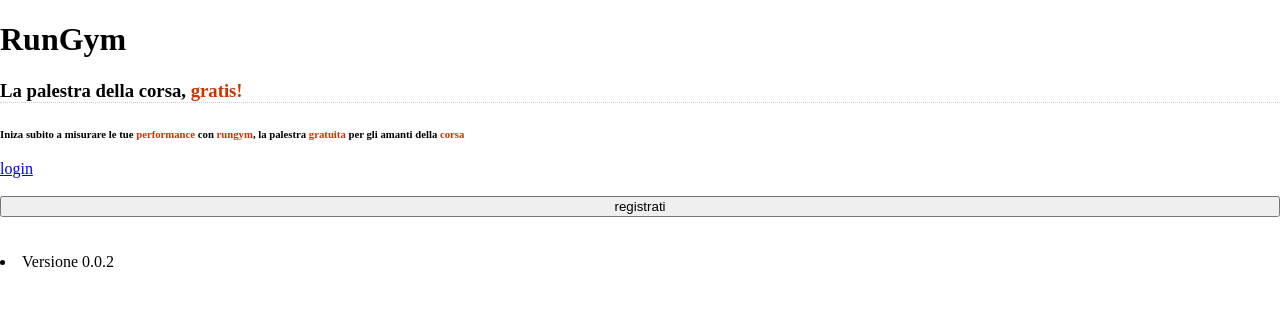
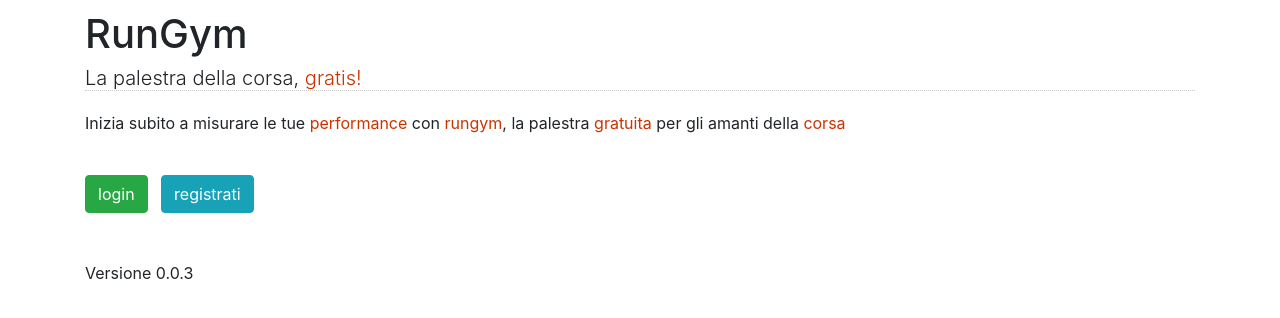
Before and after one commit to etrusco74/rungym-mobile, a PHP site: page /source/index.html in a window 1280 px wide. Shown: the top 318 px of the page. Run offline with PHP 8.4, Linux system fonts and the light colour scheme; some libraries are stand-ins or nearby versions.

Commit message:
twitter bootstrap mod

```diff
--- a/source/css/run/style.css
+++ b/source/css/run/style.css
@@ -4,11 +4,7 @@ body {
 	height: 100%;
 	margin: 0;
 	padding: 0;
-}
-
-#map_canvas {
-    width: 250px;
-    height: 200px;
+    padding: 10px;
 }
 
 #res {font-size: 12pt;color: #cc3300}
--- a/source/index.html
+++ b/source/index.html
@@ -3,13 +3,14 @@
 <head>
 
     <meta charset="utf-8">
-    <meta name="viewport" content="width=device-width, initial-scale=1">
+    <meta name="viewport" content="width=device-width, initial-scale=1.0">
     <meta name="keywords" content="rungym, run, allenamento, corsa, training" />
     <meta name="description" content="rungym, your personal trainer" />
     <meta name="author" content="Alessandro De Marchi - ademarchi74@gmail.com" />
 
     <!-- css ext -->
-    <link rel="stylesheet" href="css/ext/gumby.css" type="text/css" />
+    <link rel="stylesheet" href="css/ext/bootstrap.min.css" media="screen">
+    <link rel="stylesheet" href="css/ext/bootstrap-responsive.min.css">
 
     <!-- css run -->
     <link rel="stylesheet" href="css/run/style.css" type="text/css"  />
@@ -22,8 +23,7 @@
     <script type="text/javascript" src="js/lib/underscore-1.4.4.min.js"></script>
     <script type="text/javascript" src="js/lib/backbone-1.0.0.min.js"></script>
     <script type="text/javascript" src="js/lib/js-model.min.js"></script>
-    <script type="text/javascript" src="js/lib/modernizr-2.6.2.min.js"></script>
-    <script type="text/javascript" src="js/lib/gumby.min.js"></script>
+    <script type="text/javascript" src="js/lib/bootstrap.min.js"></script>
     <script type="text/javascript" src="js/lib/jquery.validate.min.js"></script>
 
     <!-- js app -->
--- a/source/js/app.js
+++ b/source/js/app.js
@@ -68,7 +68,7 @@ app = {
 
         testJsonUrl : 'js/events.json',
 
-        version : '0.0.2'
+        version : '0.0.3'
     },
 
     /** app global variables **/
--- a/source/js/templates/app.templates.activity.html
+++ b/source/js/templates/app.templates.activity.html
@@ -1,27 +1,24 @@
 <!-- Activity -->
 <div class="container">
 
-    <div class="row">
-        <div class="twelve columns special head">
+    <div class="row-fluid">
+        <div class="span12">
             <h1>RunGym</h1>
             <h3 class="lead">Seleziona attività</h3>
         </div>
     </div>
-
-    <div class="row">
-        <div class="twelve columns">
-            <div class="picker">
-                <select name='activity' id='activity' data-theme='a' data-iconpos="left">
-                    <option value="0" selected>seleziona l'attività sportiva</option>
-                </select>
-                <br><br>
-            </div>
+    <div class="row-fluid">
+        <div class="span12">
+            <label>Attività</label>
+            <select name='activity' id='activity'>
+                <option value="0" selected>seleziona l'attività sportiva</option>
+            </select>
         </div>
     </div>
-
-    <div class="row">
-        <div class="twelve columns">
-            <div class="large primary btn"><button id="btnGo">vai</button></div>
-        	<div class="large secondary btn"><button id="btnDashboard" style="width: 100%">dashboard</button></div>
+    <br><br>
+    <div class="row-fluid">
+        <div class="span12">
+            <button id="btnGo" class="btn btn-success btn-large">vai</button>
+        	<button id="btnDashboard" class="btn btn-danger btn-large">dashboard</button>
     	</div>
     </div>
--- a/source/js/templates/app.templates.dashboard.html
+++ b/source/js/templates/app.templates.dashboard.html
@@ -1,36 +1,21 @@
 <!-- Dashboard -->
 <div class="container">
 
-    <div class="row">
-        <div class="twelve columns special head">
+    <div class="row-fluid">
+        <div class="span12">
             <h1>RunGym</h1>
             <h3 class="lead">Bentornato <span id='redcolor'><%= name %></span></h3>
         </div>
     </div>
 
-    <div class="row">
-        <div class="twelve columns">
-            <div class="large primary btn" style="width:100%;"><a href='#activity'>allenati</a></div><br><br>
-            <!--<div class="large primary btn" style="width:100%;"><button id="btnAllenamento" style="width: 100%">allenati</button></div><br><br>//-->
+    <div class="row-fluid">
+        <div class="span12">
+            <a href='#activity' class="btn btn-success btn-large btn-block">allenati</a>
+            &nbsp;
+            <a href='#profile' class="btn btn-info btn-large btn-block">profilo</a>
+            &nbsp;
+            <a href='#send' class="btn btn-warning btn-large btn-block" id="trasf">trasferisci</a>
+            &nbsp;
+            <button id="btnLogout" class="btn btn-danger btn-large btn-block">esci</button>
         </div>
     </div>
-
-    <div class="row">
-        <div class="twelve columns">
-            <div class="large secondary btn" style="width:100%;"><a href='#profile'>profilo</a></div><br><br>
-            <!--<div class="large secondary btn" style="width:100%;"><button id="btnProfilo" style="width: 100%">profilo</button></div><br><br>//-->
-        </div>
-    </div>
-
-    <div class="row" id="trasf">
-        <div class="twelve columns">
-            <div class="large warning btn" style="width:100%;"><a href='#send'>trasferisci</a></div><br><br>
-            <!--<div class="large warning btn" style="width:100%;"><button id="btnTrasferimento" style="width: 100%">trasferisci</button></div><br><br>//-->
-        </div>
-    </div>
-
-    <div class="row">
-        <div class="twelve columns">
-            <div class="large danger btn" style="width:100%;"><button id="btnLogout" style="width: 100%">esci</button></div>
-        </div>
-    </div>
--- a/source/js/templates/app.templates.index.html
+++ b/source/js/templates/app.templates.index.html
@@ -1,38 +1,27 @@
 <!-- Index -->
 <div class="container">
 
-    <div class="row">
-        <div class="twelve columns special head">
+    <div class="row-fluid">
+        <div class="span12">
             <h1>RunGym</h1>
             <h3 class="lead">La palestra della corsa, <span id='redcolor'>gratis!</span></h3>
-            <h6 class="lead">Iniza subito a misurare le tue <span id='redcolor'>performance</span> con <span id='redcolor'>rungym</span>,
+            <p>Inizia subito a misurare le tue <span id='redcolor'>performance</span> con <span id='redcolor'>rungym</span>,
                 la palestra <span id='redcolor'>gratuita</span> per gli amanti della <span id='redcolor'>corsa</span>
-            </h6>
-        </div>
-    </div>
-    <!--
-    <div class="row">
-        <div class="twelve columns">
-            <div class="large primary btn" style="width:100%;"><button id="btnLogin" style="width: 100%">login</button></div>
-        </div>
-    </div>
-    //-->
-    <div class="row">
-        <div class="twelve columns">
-            <div class="large primary btn" style="width:100%;"><a href='#login'>login</a></div>
+            </p>
         </div>
     </div>
     <br>
-    <div class="row">
-        <div class="twelve columns">
-
-            <div class="large secondary btn" style="width:100%;"><button id="btnRegistrati" style="width: 100%">registrati</button></div>
+    <div class="row-fluid">
+        <div class="span12">
+            <a href='#login' class="btn btn-success btn-large">login</a>
+            &nbsp;
+            <button id="btnRegistrati" class="btn btn-info btn-large">registrati</button>
         </div>
     </div>
     <br><br>
-    <div class="row">
-        <div class="twelve columns">
-            <li class="default label"><span id ='version'></span></li>
+    <div class="row-fluid">
+        <div class="span12">
+            <span class="label label-info"><span id ='version'></span>
         </div>
     </div>
 </div>
--- a/source/js/templates/app.templates.login.html
+++ b/source/js/templates/app.templates.login.html
@@ -1,30 +1,23 @@
 <!-- Login -->
 <div class="container">
 
-    <div class="row">
-        <div class="twelve columns special head">
+    <div class="row-fluid">
+        <div class="span12">
             <h1>RunGym</h1>
             <h3 class="lead">Login</h3>
         </div>
     </div>
-
-    <form class="loginForm" id="loginForm" method="post">
-
-        <div class="row">
-            <ul class="twelve columns">
-                <li class="field"><input class="text input"     type="text"     name="username" id="username" value="rungym" placeholder="Username" /></li>
-                <li class="field"><input class="password input" type="password" name="password" id="password" value="prova" placeholder="Password" /></li>
-            </ul>
-        </div>
-
-        <div class="row">
-            <div class="twelve columns">
-        		<div class="large primary btn"><button type="submit" id="loginButton">vai</button></div>
-        		<!--<div class="large secondary btn"><button id="btnLoginHome" style="width: 100%">indietro</button></div>//-->
-                <div class="large secondary btn"><a href='#'>indietro</a></div>
-        	</div>
-        </div>
-
-    </form>
-
+    <div class="row-fluid">
+            <div class="span12">
+                <form class="loginForm" id="loginForm" method="post">
+                    <fieldset>
+                        <input type="text"     name="username" id="username" placeholder="Username" value="rungym" /><br>
+                        <input type="password" name="password" id="password" placeholder="Password" value="prova" /><br>
+                        <button type="submit" id="loginButton" class="btn btn-success btn-large">login</button>
+                        &nbsp;
+                        <a href='#' class="btn btn-danger btn-large">indietro</a>
+                    </fieldset>
+                </form>
+            </div>
+    </div>
 </div>
--- a/source/js/templates/app.templates.profile.html
+++ b/source/js/templates/app.templates.profile.html
@@ -1,70 +1,61 @@
 <!-- Profile -->
 <div class="container">
 
-    <div class="row">
-        <div class="twelve columns special head">
+    <div class="row-fluid">
+        <div class="span12">
             <h1>RunGym</h1>
             <h3 class="lead">Profilo Utente</h3>
         </div>
     </div>
 
-    <form class="profileForm" id="profileForm" method="post">
+    <div class="row-fluid">
+        <div class="span12">
+            <form class="profileForm" id="profileForm" method="post">
 
-     <div class="row">
-        <ul class="twelve columns">
+                <label>_id</label>
+                <input type='text' name='_id' id='_id' style='color: #CC3300;' readonly />
 
-        <li class="field"><label for='_id'>_id</label>
-        <input class="text input" type='text' name='_id' id='_id' style='color: #CC3300;' readonly /></li>
+                <label>Nome</label>
+                <input type='text' name='first_name' id='first_name' />
 
-        <li class="field"><label for='first_name'>Nome</label>
-        <input class="text input" type='text' name='first_name' id='first_name' /></li>
+                <label>Cognome</label>
+                <input type='text' name='last_name' id='last_name' />
 
-        <li class="field"><label for='last_name'>Cognome</label>
-        <input class="text input" type='text' name='last_name' id='last_name' /></li>
+                <label>Username</label>
+                <input type='text' name='username' id='username' style='color: #CC3300;' readonly />
 
-        <li class="field"><label for='username'>Username</label>
-        <input class="text input" type='text' name='username' id='username' style='color: #CC3300;' readonly /></li>
+                <label>Email</label>
+                <input type='text' name='email' id='email' />
 
-        <li class="field"><label for='email'>Email</label>
-        <input class="text input" type='text' name='email' id='email' /></li>
+                <label>Data Registrazione</label>
+                <input type='text' name='registration_date' id='registration_date' style='color: #CC3300;' readonly />
 
-        <li class="field"><label for='registration_date'>Data Registrazione</label>
-        <input class="text input" type='text' name='registration_date' id='registration_date' style='color: #CC3300;' readonly /></li>
+                <label>Data Login</label>
+                <input type='text' name='login_date' id='login_date' style='color: #CC3300;' readonly />
 
-        <li class="field"><label for='login_date'>Data Login</label>
-        <input class="text input" type='text' name='login_date' id='login_date' style='color: #CC3300;' readonly /></li>
+                <label>Peso alla registrazione</label>
+                <input type="text" name='registration_weight' id='registration_weight' style='color: #CC3300;' readonly />
 
-        <li class="field"><label for='registration_weight'>Peso alla registrazione</label>
-        <input class="text input" type="text" name='registration_weight' id='registration_weight' style='color: #CC3300;' readonly /></li>
+                <label>Peso attuale</label>
+                <input type="text" name='story_weight' id='story_weight' placeholder="Peso attuale in Kg" />
 
-        <li class="field"><label for='story_weight'>Peso attuale</label>
-        <input class="text input" type="text" name='story_weight' id='story_weight' placeholder="Peso attuale in Kg" /></li>
+                <label>Ultimo aggiornamento peso</label>
+                <input type="text" name='story_date' id='story_date' style='color: #CC3300;' readonly />
 
-        <li class="field"><label for='story_date'>Ultimo aggiornamento peso</label>
-        <input class="text input" type="text" name='story_date' id='story_date' style='color: #CC3300;' readonly /></li>
+                <label>Data di nascita</label>
+                <input type='text' name='born_date' id='born_date' />
 
-        <li class="field"><label for='born_date'>Data di nascita</label>
-        <input class="text input" type='text' name='born_date' id='born_date' /></li>
-
-        <li class="field">
-            <div class="picker">
+                <label>Sesso</label>
                 <select name='gender' id='gender'>
                     <option value='M' >Maschio</option>
                     <option value='F' >Femmina</option>
                 </select>
-            </div>
-        </li>
-        </ul>
-    </div>
-
-    <div class="row">
-        <div class="twelve columns">
-            <div class="large primary btn"><button type="submit" id="profileButton" class="profileButton">agg</button></div>
-            <div class="large secondary btn"><a href='#dashboard'>dashboard</a></div>
-            <!--<div class="large secondary btn"><button id="btnProfileDashboard" style="width: 100%">dashboard</button></div>//-->
+                <br/>
+                <button type="submit" id="profileButton" class="btn btn-success btn-large">aggiorna</button>
+                &nbsp;
+                <a href='#dashboard' class="btn btn-danger btn-large">dashboard</a>
+            </form>
     	</div>
     </div>
 
-    </form>
-
 </div>
--- a/source/js/templates/app.templates.registration.html
+++ b/source/js/templates/app.templates.registration.html
@@ -1,47 +1,36 @@
 <!-- Registration -->
 <div class="container">
 
-    <div class="row">
-        <div class="twelve columns special head">
+    <div class="row-fluid">
+        <div class="span12">
             <h1>RunGym</h1>
             <h3 class="lead">Registrazione Utente</h3>
         </div>
     </div>
 
+    <div class="row-fluid">
+        <div class="span12">
             <form class="registrationForm" id="registrationForm" method="post">
-
-        <div class="row">
-            <ul class="twelve columns">
-
-                <li class="field"><input class="text input"     type="text"     name="first_name" id="first_name" value="" placeholder="Nome"/></li>
-                <li class="field"><input class="text input"     type="text"     name="last_name" id="last_name" value="" placeholder="Cognome"/></li>
-                <li class="field"><input class="text input"     type="text"     name="username" id="username" value="" placeholder="Username"/></li>
-                <li class="field"><input class="text input"     type="password" name="password" id="password" value="" placeholder="Password"/></li>
-                <li class="field"><input class="text input"     type="password" name="repassword" id="repassword" value="" placeholder="Ripeti Password"/></li>
-                <li class="field"><input class="text input"     type="text"     name="email" id="email" value="" placeholder="email (example@example.com)"/></li>
-                <li class="field"><input class="text input"     type="text"     name="registration_weight" id="registration_weight" value="" placeholder="Peso in Kg"/></li>
-                <li class="field"><input class="text input"     type="text"     name="born_date" id="born_date" value="" size ="10" placeholder="data di nascita mm/gg/yyyy (Es. 12/31/1974)"/></li>
-                <li class="field">
-                    <div class="picker">
+                <fieldset>
+                    <input type="text"     name="first_name" id="first_name" value="" placeholder="Nome"/><br/>
+                    <input type="text"     name="last_name" id="last_name" value="" placeholder="Cognome"/><br/>
+                    <input type="text"     name="username" id="username" value="" placeholder="Username"/><br/>
+                    <input type="password" name="password" id="password" value="" placeholder="Password"/><br/>
+                    <input type="password" name="repassword" id="repassword" value="" placeholder="Ripeti Password"/><br/>
+                    <input type="text"     name="email" id="email" value="" placeholder="email (example@example.com)"/><br/>
+                    <input type="text"     name="registration_weight" id="registration_weight" value="" placeholder="Peso in Kg"/><br/>
+                    <input type="text"     name="born_date" id="born_date" value="" size ="10" placeholder="data di nascita mm/gg/yyyy (Es. 12/31/1974)"/><br/>
                     <select name="gender" id="gender">
                         <option value="" selected>-- Seleziona il sesso --</option>
                         <option value="M" >Maschio</option>
                         <option value="F" >Femmina</option>
-                        </select>
-                    </div>
-                </li>
-
-            </ul>
-        </div>
-
-        <div class="row">
-            <div class="twelve columns">
-                <div class="large primary btn"><button type="submit" id="registrationButton" class="registrationButton">vai</button></div>
-                <div class="large secondary btn"><a href='#'>indietro</a></div>
-                <!--<div class="large secondary btn"><button id="btnRegistrationHome" style="width: 100%">indietro</button></div>//-->
+                    </select><br/>
+                    <button type="submit" id="registrationButton" class="btn btn-success btn-large">vai</button>
+                    &nbsp;
+                    <a href='#' class="btn btn-danger btn-large">indietro</a>
+                </fieldset>
+            </form>
         </div>
     </div>
 
-    </form>
-
 </div>
--- a/source/js/templates/app.templates.send.html
+++ b/source/js/templates/app.templates.send.html
@@ -1,28 +1,19 @@
 <!-- Send -->
 <div class="container">
 
-    <div class="row">
-        <div class="twelve columns special head">
+    <div class="row-fluid">
+        <div class="span12">
             <h1>RunGym</h1>
             <h3 class="lead">Trasferisci Allenamento</h3>
         </div>
     </div>
 
-    <div class="row" id="send">
-        <div class="twelve columns">
-            <div class="large primary btn" style="width:100%;"><button id="btnSend" type="button"   style="width: 100%">trasferisci</button></div><br><br>
-        </div>
-    </div>
-
-    <div class="row" id="del">
-        <div class="twelve columns">
-            <div class="large secondary btn" style="width:100%;"><button id="btnDelete" type="button"   style="width: 100%">cancella</button></div><br><br>
-        </div>
-    </div>
-
-    <div class="row">
-        <div class="twelve columns">
-            <div class="large danger btn" style="width:100%;"><a href='#dashboard'>dashboard</a></div>
-            <!--<div class="large danger btn" style="width:100%;"><button id="btnDashboardSend" style="width: 100%">dashboard</button></div>//-->
+    <div class="row-fluid">
+        <div class="span12">
+            <button id="btnSend" type="button" class="btn btn-success btn-large btn-block">trasferisci</button>
+            &nbsp;
+            <button id="btnDelete" type="button" class="btn btn-info btn-large btn-block">cancella</button>
+            &nbsp;
+            <a href='#dashboard' class="btn btn-danger btn-large btn-block">dashboard</a>
     	</div>
     </div>
--- a/source/js/templates/app.templates.training.html
+++ b/source/js/templates/app.templates.training.html
@@ -1,53 +1,45 @@
 <!-- Training -->
 <div class="container">
 
-    <div class="row">
-        <div class="twelve columns">
-            <h5><span id='redcolor'><span id ='activity_description'></span></span></h5>
+    <div class="row-fluid">
+        <div class="span12">
+            <h6><span id ='activity_description' class="label label-info"></span></h6>
+            <h2><span id ='durata'>00:00:00</span></h2>
         </div>
     </div>
-
-    <div class="row">
-        <div class="twelve columns">
-            <h4><span id ='durata'>00:00:00</span></h4>
+    <div class="row-fluid">
+        <div class="span12">
+            <span id ='distanza_percorsa' class="badge badge-important">0</span> km
         </div>
     </div>
-    <div class="row">
-        <div class="twelve columns">
-            <h5><span id ='distanza_percorsa'>0</span> km</h5>
+    <div class="row-fluid">
+        <div class="span12">
+            <span id ='velms' class="badge badge-success">0</span> m/s
+            <span id ='velkmh' class="badge badge-success">0</span> Km/h
         </div>
     </div>
-    <div class="row">
-        <div class="twelve columns">
-            <h6>velocità istantanea</h6>
-            <li class="primary badge"><span id ='velms'>0</span> m/s</li>
-            <li class="primary badge"><span id ='velkmh'>0</span> Km/h</li>
+    <div class="row-fluid">
+        <div class="span12">
+            <span id ='velmediams' class="badge badge-warning">0</span> m/s
+            <span id ='velmediakmh' class="badge badge-warning">0</span> Km/h
         </div>
     </div>
-    <div class="row">
-        <div class="twelve columns">
-            <h6>velocità media</h6>
-            <li class="primary badge"><span id ='velmediams'>0</span> m/s</li>
-            <li class="primary badge"><span id ='velmediakmh'>0</span> Km/h</li>
+    <div class="row-fluid">
+        <div class="span12">
+            <span id ='cal' class="badge badge-info">0</span> cal
+            <span id ='gr' class="badge badge-info">0</span> gr
         </div>
     </div>
-    <div class="row">
-        <div class="twelve columns">
-            <h6>calorie consumate e gr persi</h6>
-            <li class="primary badge"><span id ='cal'>0</span> cal</li>
-            <li class="primary badge"><span id ='gr'>0</span>gr</li>
-        </div>
-    </div>
-
-    <div class="row">
-        <div class="twelve columns special head">
+    <div class="row-fluid">
+        <div class="span12">
             <h3 class="lead"></h3>
         </div>
     </div>
-
-    <div class="row">
-        <div class="twelve columns">
-            <div class="medium primary btn"><button id="btnStart" style="width: 130px;">inizia</button></div>
-            <div class="medium danger btn"><button id="btnEnd" style="width: 130px;">termina</button></div>
+    <div class="row-fluid">
+        <div class="span12">
+            <button id="btnStart" class="btn btn-success btn-large">inizia</button>
+            <button id="btnEnd" class="btn btn-danger btn-large">termina</button>
     	</div>
     </div>
+
+</div>
--- a/source/js/views/app.views.activity.js
+++ b/source/js/views/app.views.activity.js
@@ -49,6 +49,7 @@ app.views.activity = Backbone.View.extend({
                     .text(data[i].description));
         }
     },
+
     destroy_view: function() {
         this.undelegateEvents();
         $(this.el).removeData().unbind();
--- a/source/js/views/app.views.login.js
+++ b/source/js/views/app.views.login.js
@@ -14,8 +14,7 @@ app.views.login = Backbone.View.extend({
 
     /** submit event for login **/
     events: {
-        'submit':                   'login',
-        'click #btnLoginHome':      'login_home'
+        'submit':                   'login'
     },
 
     login_home: function() {
--- a/source/js/views/app.views.training.js
+++ b/source/js/views/app.views.training.js
@@ -23,11 +23,12 @@ app.views.training = Backbone.View.extend({
     /** load user data and create training **/
     load: function() {
 
+        var activity_id = this.options.opt;
         app.global.userModel = app.models.user.first();
 
         app.global.trainingModel = new app.models.training({
             "username" :  app.global.userModel.attributes.username,
-            "activity_id" : this.options.opt,
+            "activity_id" : activity_id,
             "events": [],
             "loc": {
                 "type" : "LineString",
```
Also changed, not shown: source/js/routers/app.routers.router.js (+8 -0 lines). Lines whose indentation alone changed are shown as unchanged.
